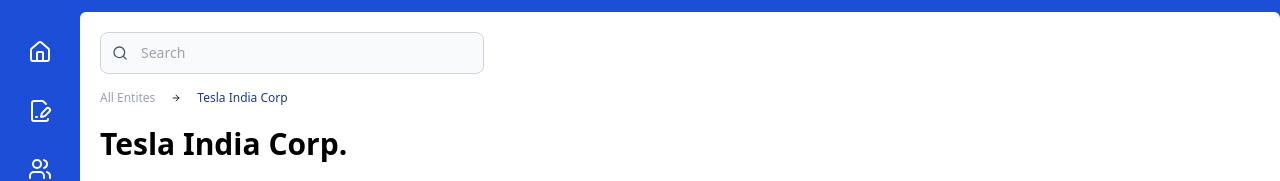
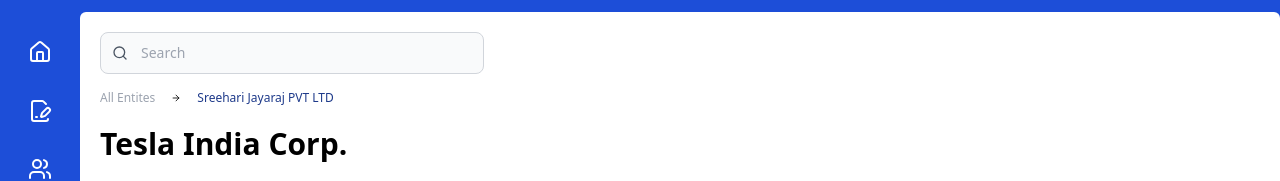
Before and after one commit to sreehari-credhive/do-frontend-ci-test, a React (Vite) app: page /auth in a window 1280 px wide. Both pictures are taken after typing "name@example.com", "Sample123" into the empty fields and a click on the button "Login". Shown: the top 181 px of the page. Built offline with nearby package versions, Linux system fonts and the light colour scheme.

Commit message:
fix: test commit

```diff
--- a/src/components/dashboard/Topbar.tsx
+++ b/src/components/dashboard/Topbar.tsx
@@ -11,7 +11,7 @@
           <ArrowRight className="text-xs w-2.5" />
         </span>
         <span className="text-blue-900 text-xs self-center">
-          Tesla India Corp
+          Sreehari Jayaraj PVT LTD
         </span>
       </div>
     </>
```
